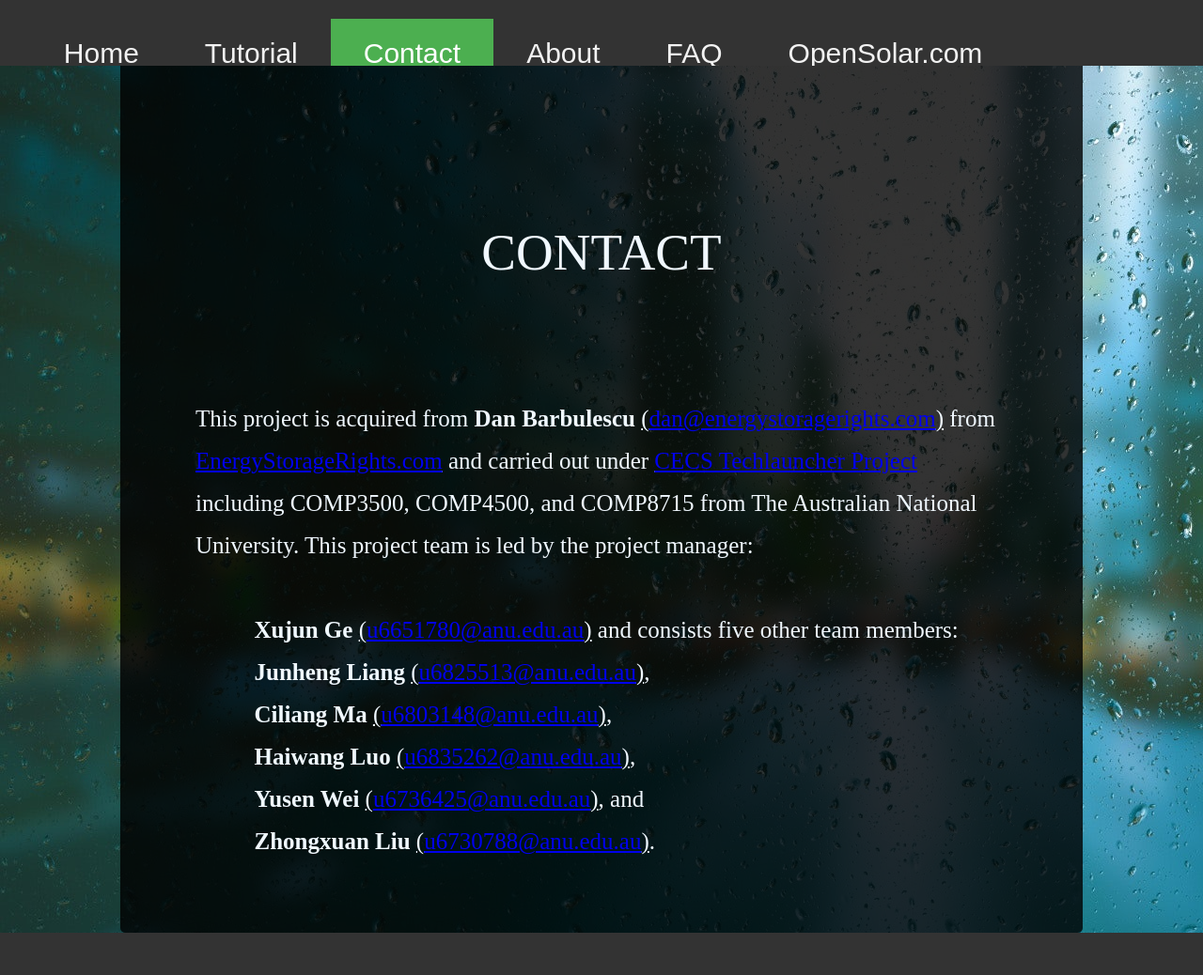
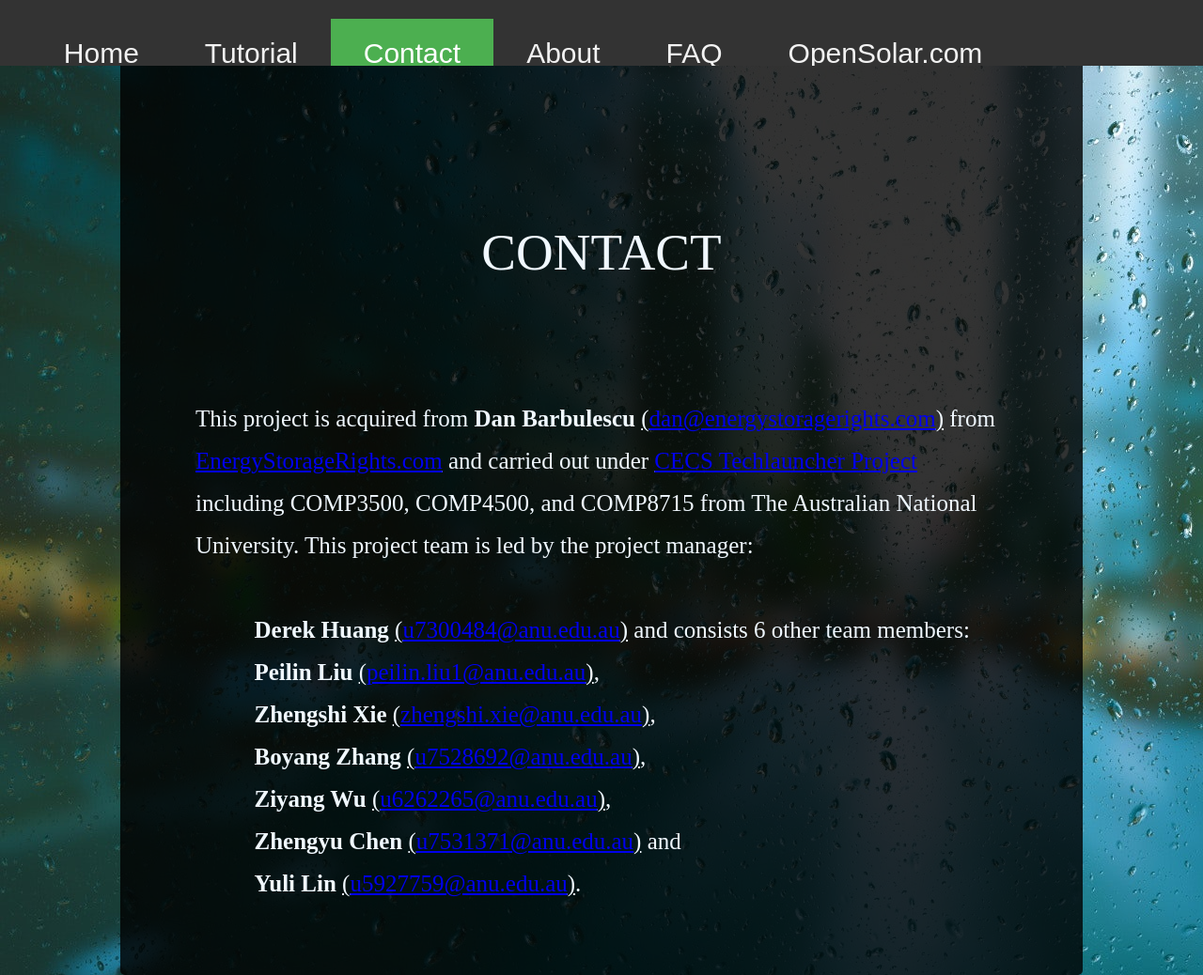
Before and after one commit to XZSCOAX57/COMP8715-EnergyStorageRight, a Flask app: page /contact in a window 1280 px wide. Shown: the whole page at 94% size. Before the commit the page ends 993 px from the top, so only its background shows below. Run offline with Flask 3, Linux system fonts and the light colour scheme; parts of the project's set-up code (start-up, migrations or seed data) failed here and were passed over; some libraries are stand-ins or nearby versions.

Commit message:
Update contact.html

```diff
--- a/Code/Energy-master/templates/contact.html
+++ b/Code/Energy-master/templates/contact.html
@@ -283,12 +283,14 @@
     <p style="font-weight: 30;font-size: 25px;color:aliceblue;line-height:45px;text-align: left "> This project is acquired from <b> Dan
         Barbulescu</b> <U>(<a href=mailto:dan@energystoragerights.com>dan@energystoragerights.com</a>)</U> from <U><a href="https://www.energystoragerights.com">EnergyStorageRights.com</a></U> and carried out under  <U><a href="https://cs.anu.edu.au/TechLauncher/current_students/guidelines/">CECS Techlauncher Project</a></U> including COMP3500,
         COMP4500, and COMP8715 from The Australian National University. This project team is led by the project manager: <br> <br>
-        <b>&#160;&#160;&#160;&#160;&#160;&#160;&#160;&#160;&#160;&#160;Xujun Ge</b> <U>(<a href=mailto:u6651780@anu.edu.au>u6651780@anu.edu.au</a>)</U> and consists five other team members:<br>
-        <b>&#160;&#160;&#160;&#160;&#160;&#160;&#160;&#160;&#160;&#160;Junheng Liang</b> <U>(<a href=mailto:u6825513@anu.edu.au>u6825513@anu.edu.au</a>)</U>,<br>
-        <b>&#160;&#160;&#160;&#160;&#160;&#160;&#160;&#160;&#160;&#160;Ciliang Ma</b> <U>(<a href=mailto:u6803148@anu.edu.au>u6803148@anu.edu.au</a>)</U>,<br>
-        <b>&#160;&#160;&#160;&#160;&#160;&#160;&#160;&#160;&#160;&#160;Haiwang Luo</b> <U>(<a href=mailto:u6835262@anu.edu.au>u6835262@anu.edu.au</a>)</U>,<br>
-        <b>&#160;&#160;&#160;&#160;&#160;&#160;&#160;&#160;&#160;&#160;Yusen Wei</b> <U>(<a href=mailto:u6736425@anu.edu.au>u6736425@anu.edu.au</a>)</U>, and<br>
-        <b>&#160;&#160;&#160;&#160;&#160;&#160;&#160;&#160;&#160;&#160;Zhongxuan Liu</b> <U>(<a href=mailto:u6730788@anu.edu.au>u6730788@anu.edu.au</a>)</U>.
+        <b>&#160;&#160;&#160;&#160;&#160;&#160;&#160;&#160;&#160;&#160;Derek Huang</b> <U>(<a href=mailto:u7300484@anu.edu.au>u7300484@anu.edu.au</a>)</U> and consists 6 other team members:<br>
+        <b>&#160;&#160;&#160;&#160;&#160;&#160;&#160;&#160;&#160;&#160;Peilin Liu</b> <U>(<a href=mailto:peilin.liu1@anu.edu.au>peilin.liu1@anu.edu.au</a>)</U>,<br>
+        <b>&#160;&#160;&#160;&#160;&#160;&#160;&#160;&#160;&#160;&#160;Zhengshi Xie</b> <U>(<a href=mailto:zhengshi.xie@anu.edu.au>zhengshi.xie@anu.edu.au</a>)</U>,<br>
+        <b>&#160;&#160;&#160;&#160;&#160;&#160;&#160;&#160;&#160;&#160;Boyang Zhang</b> <U>(<a href=mailto:u7528692@anu.edu.au>u7528692@anu.edu.au</a>)</U>,<br>
+        <b>&#160;&#160;&#160;&#160;&#160;&#160;&#160;&#160;&#160;&#160;Ziyang Wu</b> <U>(<a href=mailto:u6262265@anu.edu.au>u6262265@anu.edu.au</a>)</U>,<br>
+        <b>&#160;&#160;&#160;&#160;&#160;&#160;&#160;&#160;&#160;&#160;Zhengyu Chen</b> <U>(<a href=mailto:u7531371@anu.edu.au>u7531371@anu.edu.au</a>)</U>
+        and<br>
+        <b>&#160;&#160;&#160;&#160;&#160;&#160;&#160;&#160;&#160;&#160;Yuli Lin</b> <U>(<a href=mailto:u5927759@anu.edu.au>u5927759@anu.edu.au</a>)</U>.
 
     </p>
 
```
